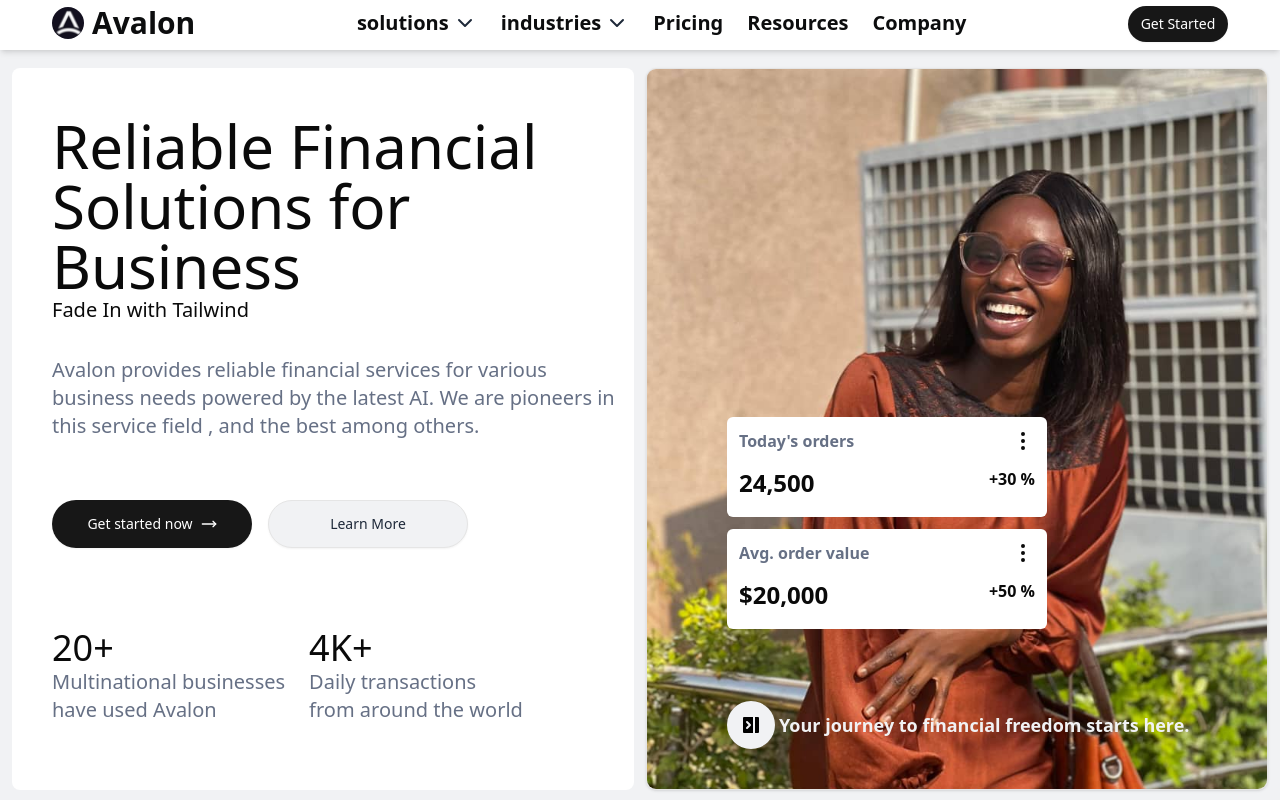
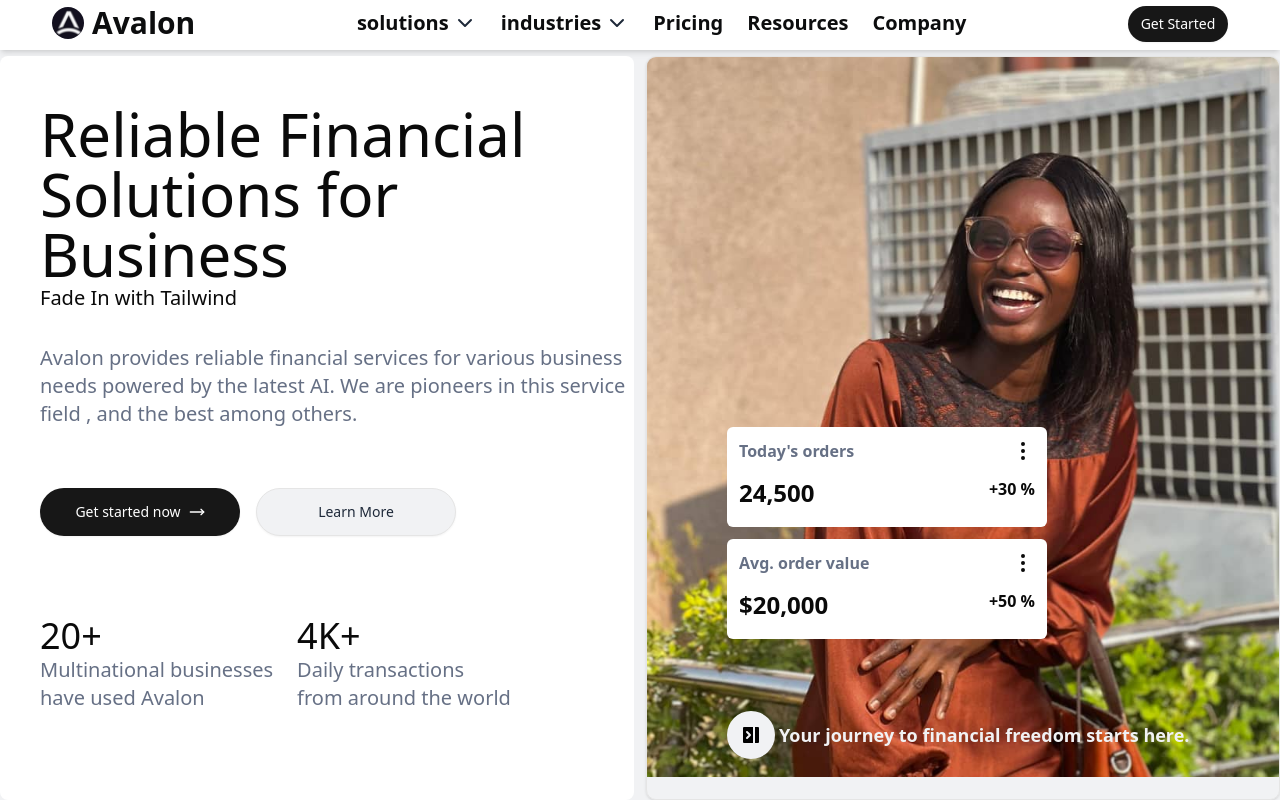
Before and after one commit to EnochDreamer/avalon, a React (Vite) app: page / in a window 1280 px wide. Built offline with nearby package versions, Linux system fonts and the light colour scheme.

Commit message:
Update App.jsx to implement new layout and functionality

```diff
--- a/src/App.jsx
+++ b/src/App.jsx
@@ -3,29 +3,28 @@ import Header from './header/Header.jsx'
 import FirstHero from './main/FirstHero.jsx'
 import SecondHero from './main/SecondHero.jsx'
 
-
 function App() {
   const [count, setCount] = useState(0)
 
   return (
-    <div className="sm:h-[100dvh] w-screen">
-      <div className="grid grid-rows-[50px_1fr] gap-1.5 bg-color2 w-full h-fit sm:h-screen">
-        <header className=" text-center col-span-1 bg-white p-1 text-2xl font-bold text-gray-800 shadow-md">
+    // Main root div fills viewport - prevents scroll
+    <div className="min-h-screen w-screen overflow-hidden">
+      {/* Grid container also fills viewport */}
+      <div className="grid grid-rows-[50px_1fr] gap-1.5 bg-color2 w-full min-h-screen">
+        <header className="text-center col-span-1 bg-white p-1 text-2xl font-bold text-gray-800 shadow-md">
           <Header />
         </header>
-
-        <main className="flex flex-col gap-3 sm:justify-around m-3 sm:flex-row">
-          <div className=" min-h-100  flex-1 sm:h-full">
+        {/* Main flex area does not add extra margin/padding that could overflow */}
+        <main className="flex flex-col gap-3 sm:justify-around sm:flex-row h-full">
+          <div className="flex-1 h-full">
             <FirstHero />
           </div>
-          <div className="rounded-md flex-1  min-h-100 sm:h-full">
+          <div className="rounded-md flex-1 h-full">
             <SecondHero />
           </div>
         </main>
       </div>
     </div>
-
-
   )
 }
 
```
